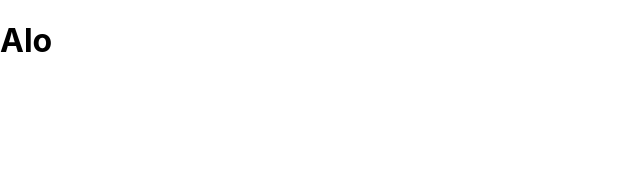
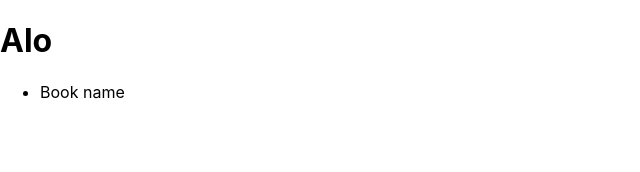
Before and after one commit to Catapa/React-Node-GraphQL-Tutorial, a React (Create React App) app in the folder client/: page / in a window 1280 px wide. Shown: the top 172 px of the page, without its empty margins (0-640 px from the left). Built offline with nearby package versions, Linux system fonts and the light colour scheme; the HTML template or start-up script is replaced by a standard one.

Commit message:
introduce BookList component

```diff
--- a/client/src/App.js
+++ b/client/src/App.js
@@ -1,9 +1,13 @@
 import React from 'react';
+
+//components
+import BookList from "./Components/BookList/BookList";
 
 function App() {
   return (
     <div>
         <h1>Alo</h1>
+        <BookList/>
     </div>
   );
 }
--- /dev/null
+++ b/client/src/Components/BookList/BookList.js
@@ -0,0 +1,12 @@
+import React from "react";
+
+const BookList = () => {
+    return (
+        <div>
+            <ul id={'book-list'}>
+                <li>Book name</li>
+            </ul>
+        </div>
+    );
+}
+export default BookList;
```
